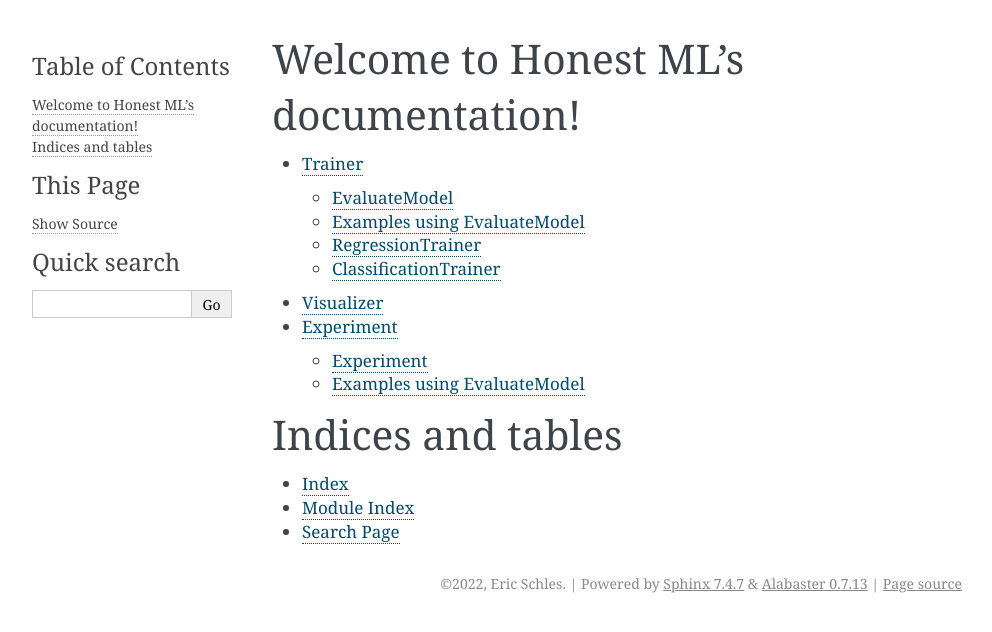
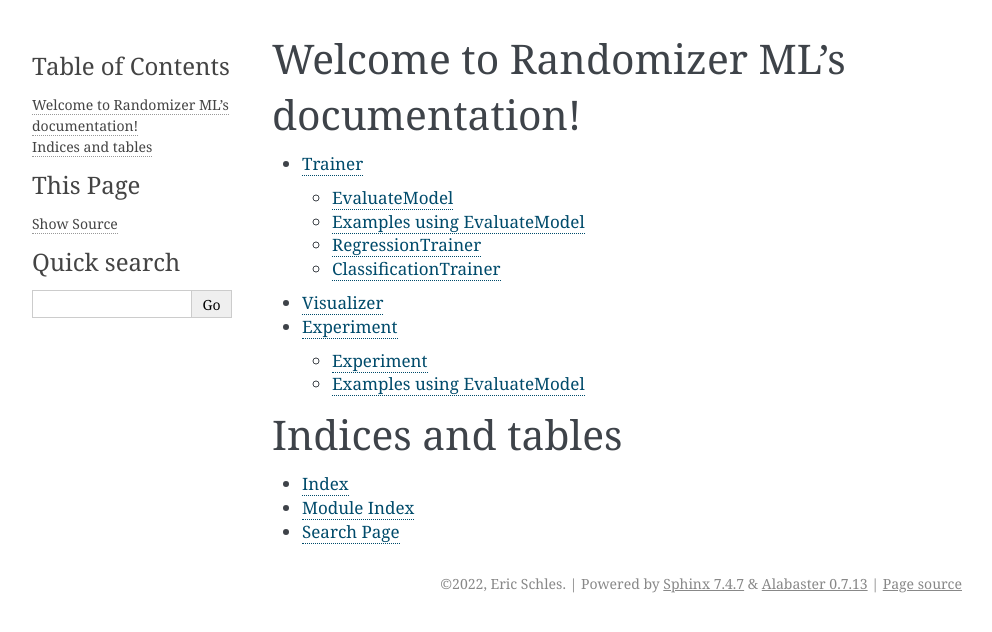
Before and after one commit to EricSchles/randomizer_ml, a Sphinx documentation site: the page built from docs/index.rst, in a window 1280 px wide. Shown: the top 632 px of the page, without its empty margins (148-1140 px from the left). Built offline with Sphinx 7.4.7, drawn with Linux system fonts in a browser that asks for light colours; pages that are not in the unit, such as notebooks, are missing from menus.

Commit message:
updating docs

```diff
--- a/docs/index.rst
+++ b/docs/index.rst
@@ -3,7 +3,7 @@
    You can adapt this file completely to your liking, but it should at least
    contain the root `toctree` directive.
 
-Welcome to Honest ML's documentation!
+Welcome to Randomizer ML's documentation!
 =====================================
 
 .. toctree::
--- a/docs/trainer.rst
+++ b/docs/trainer.rst
@@ -21,7 +21,7 @@
 	import warnings
 	warnings.filterwarnings('ignore')
 
-	from honest_ml.trainer import EvaluateModel
+	from randomizer_ml.trainer import EvaluateModel
 	from sklearn.linear_model import LogisticRegression
 	from sklearn.datasets import make_classification
 	import pandas as pd
@@ -99,7 +99,7 @@
 
 in the above example, model_instances is a list.  Each of the elements is a dictionary.  The key '0' is the zeroth class from the target variable.  And the key '1' is the first class from the target variable.  You can see the precision, recall and f1-scores for each class, as well as all the other standard measure you'd get from classification_report from scikit-learn.
 
-Additionally, you get the coefficients in coef.  As well as the hyperparameters used.  The loss functions are then visualized in honest_ml.visualizer.Visualizer.
+Additionally, you get the coefficients in coef.  As well as the hyperparameters used.  The loss functions are then visualized in randomizer_ml.visualizer.Visualizer.
 
 RegressionTrainer
 =================
@@ -110,7 +110,7 @@
 
 Example::
 
-	from honest_ml.trainer import RegressionTrainer
+	from randomizer_ml.trainer import RegressionTrainer
 	from sklearn.linear_model import LinearRegression
 	from sklearn.datasets import make_regression
 	import pandas as pd
@@ -156,7 +156,7 @@
 	import warnings
 	warnings.filterwarnings('ignore')
 
-	from honest_ml.trainer import ClassificationTrainer
+	from randomizer_ml.trainer import ClassificationTrainer
 	from sklearn.linear_model import LogisticRegression
 	from sklearn.datasets import make_classification
 	import pandas as pd
--- a/docs/visualizer.rst
+++ b/docs/visualizer.rst
@@ -13,8 +13,8 @@
 	import warnings
 	warnings.filterwarnings('ignore')
 
-	from honest_ml.visualizer import Visualizer
-	from honest_ml.trainer import EvaluateModel
+	from randomizer_ml.visualizer import Visualizer
+	from randomizer_ml.trainer import EvaluateModel
 	from sklearn.linear_model import LogisticRegression
 	from sklearn.datasets import make_classification
 	import pandas as pd
@@ -43,8 +43,8 @@
 	import warnings
 	warnings.filterwarnings('ignore')
 
-	from honest_ml.visualizer import Visualizer
-	from honest_ml.trainer import EvaluateModel
+	from randomizer_ml.visualizer import Visualizer
+	from randomizer_ml.trainer import EvaluateModel
 	from sklearn.linear_model import LogisticRegression
 	from sklearn.datasets import make_classification
 	import pandas as pd
```
